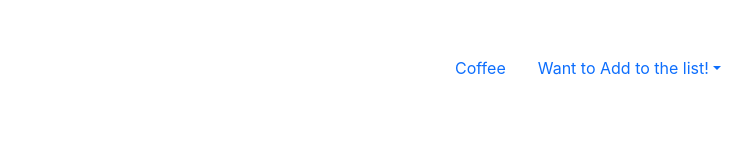
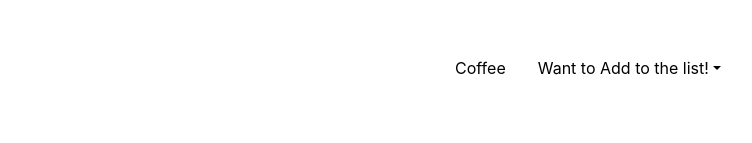
Before and after one commit to Alumist/HolyGrounds, a React (Create React App) app in the folder frontend/: page / in a window 1280 px wide. Shown: the top 143 px of the page, without its empty margins (52-804 px from the left). Built offline with nearby package versions, Linux system fonts and the light colour scheme; no server answers.

Commit message:
styling for header, and buttons

```diff
--- a/frontend/src/components/Header.jsx
+++ b/frontend/src/components/Header.jsx
@@ -5,12 +5,16 @@ const Header = () => {
   return (
     <Nav className='justify-content-center m-5' activeKey='/home'>
       <Nav.Item>
-        <Nav.Link href='/'>Coffee</Nav.Link>
+        <Nav.Link href='/' style={{ color: 'black' }}>
+          Coffee
+        </Nav.Link>
       </Nav.Item>
       <Dropdown as={NavItem}>
-        <Dropdown.Toggle as={NavLink}>Want to Add to the list!</Dropdown.Toggle>
+        <Dropdown.Toggle as={NavLink} style={{ color: 'black' }}>
+          Want to Add to the list!
+        </Dropdown.Toggle>
         <Dropdown.Menu>
-          <Link to='/addshop'>
+          <Link to='/addshop' style={{ textDecoration: 'none' }}>
             <Dropdown.Item as='a'>Add</Dropdown.Item>
           </Link>
           <Dropdown.Item as='a'>Vote</Dropdown.Item>
--- a/frontend/src/screens/ShopId.jsx
+++ b/frontend/src/screens/ShopId.jsx
@@ -5,7 +5,8 @@ import { Link } from 'react-router-dom';
 import Shops from '../components/Shops';
 import axios from 'axios';
 
-const ShopId = ({ match }) => {
+//match?
+const ShopId = () => {
   const [shop, setShop] = useState({});
 
   const { id: shopId } = useParams();
```
